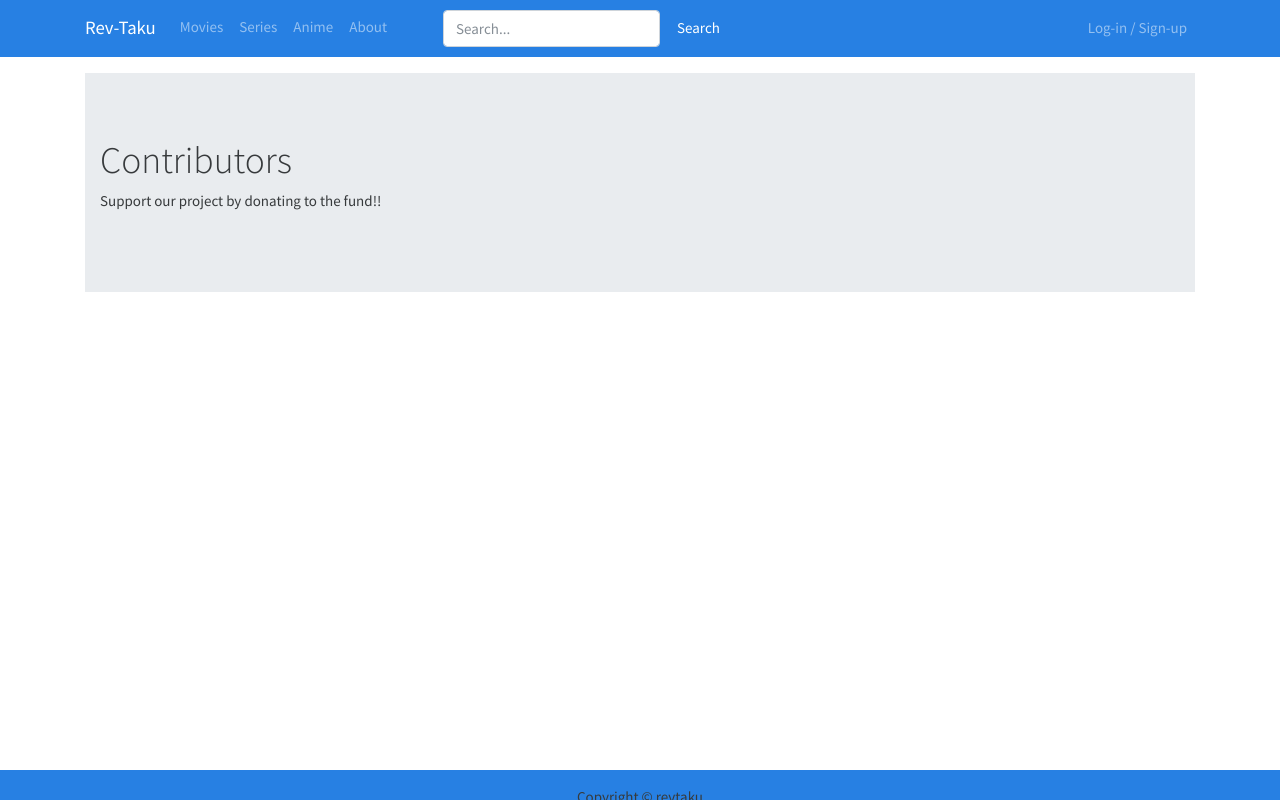
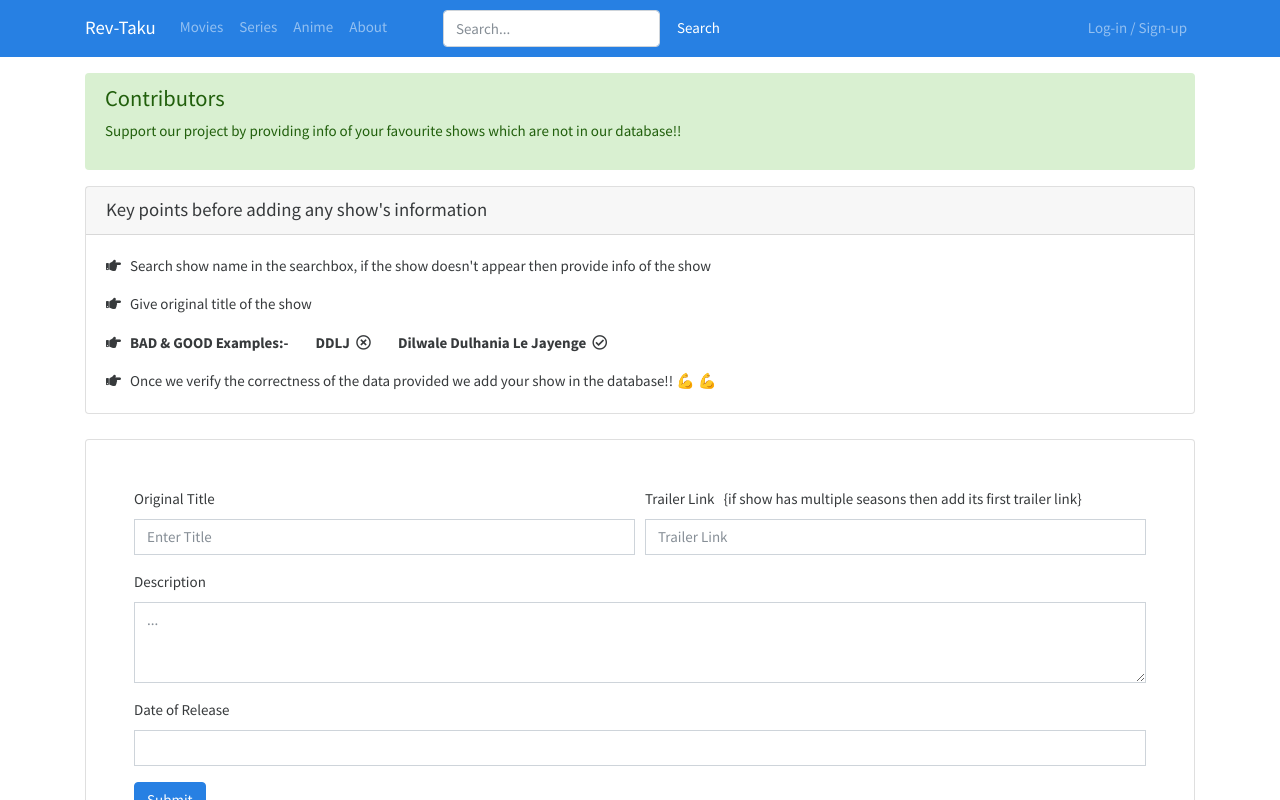
Before and after one commit to manRexx/revTaku, a React (Create React App) app in the folder frontend/: page /about in a window 1280 px wide. Shown: the top 800 px of the page. Built offline with nearby package versions, Linux system fonts and the light colour scheme.

Commit message:
contribution form work in progress

```diff
--- a/frontend/src/screens/AboutScreen.js
+++ b/frontend/src/screens/AboutScreen.js
@@ -1,16 +1,85 @@
 import React from 'react'
-import { Container, Jumbotron } from 'react-bootstrap'
+import { Alert, Card, Form, Col, Button } from 'react-bootstrap'
 
 const AboutScreen = () => {
   return (
-    <div>
-      <Jumbotron fluid>
-        <Container>
-          <h1>Contributors</h1>
-          <p>Support our project by donating to the fund!!</p>
-        </Container>
-      </Jumbotron>
-    </div>
+    <>
+      <Alert variant='success' className='rounded'>
+        <Alert.Heading>
+          <strong>Contributors</strong>
+        </Alert.Heading>
+        <p>
+          Support our project by providing info of your favourite shows which
+          are not in our database!!
+        </p>
+      </Alert>
+      <Card className='rounded'>
+        <Card.Header as='h5'>
+          <strong>Key points before adding any show's information</strong>
+        </Card.Header>
+        <Card.Body>
+          <Card.Text>
+            <i class='fas fa-hand-point-right'></i>&nbsp;&nbsp; Search show name
+            in the searchbox, if the show doesn't appear then provide info of
+            the show
+          </Card.Text>
+          <Card.Text>
+            <i class='fas fa-hand-point-right'></i>&nbsp;&nbsp; Give original
+            title of the show
+          </Card.Text>
+          <Card.Text>
+            <i class='fas fa-hand-point-right'></i>
+            <strong>
+              &nbsp;&nbsp; BAD & GOOD Examples:-&nbsp;&nbsp; &nbsp;&nbsp;
+              &nbsp;&nbsp; DDLJ&nbsp;&nbsp;
+              <i class='far fa-times-circle'></i>&nbsp;&nbsp; &nbsp;&nbsp;
+              &nbsp;&nbsp; Dilwale Dulhania Le Jayenge&nbsp;&nbsp;
+              <i class='far fa-check-circle'></i>
+            </strong>
+          </Card.Text>
+          <Card.Text>
+            <i class='fas fa-hand-point-right'></i>&nbsp;&nbsp; Once we verify
+            the correctness of the data provided we add your show in the
+            database!! 💪 💪
+          </Card.Text>
+        </Card.Body>
+      </Card>
+      <div className='emptyHeightSmall'></div>
+      <Card className='p-3 rounded'>
+        <Form className='m-3 p-3'>
+          <Form.Row>
+            <Form.Group as={Col}>
+              <Form.Label>Original Title</Form.Label>
+              <Form.Control placeholder='Enter Title' />
+            </Form.Group>
+
+            <Form.Group as={Col}>
+              <Form.Label>
+                Trailer Link&nbsp;&nbsp;{' '}
+                {`{if show has multiple seasons then add its first trailer link}`}
+              </Form.Label>
+              <Form.Control placeholder='Trailer Link' />
+            </Form.Group>
+          </Form.Row>
+
+          <Form.Group controlId='formGridAddress1'>
+            <Form.Label>Description</Form.Label>
+            <Form.Control as='textarea' rows={3} placeholder='...' />
+          </Form.Group>
+
+          <Form.Row>
+            <Form.Group as={Col} controlId='formGridCity'>
+              <Form.Label>Date of Release</Form.Label>
+              <Form.Control />
+            </Form.Group>
+          </Form.Row>
+
+          <Button variant='primary' type='submit' className='rounded'>
+            Submit
+          </Button>
+        </Form>
+      </Card>
+    </>
   )
 }
 
```
Also changed, not shown: 2 other files (tests, documents, lock files or other folders).
